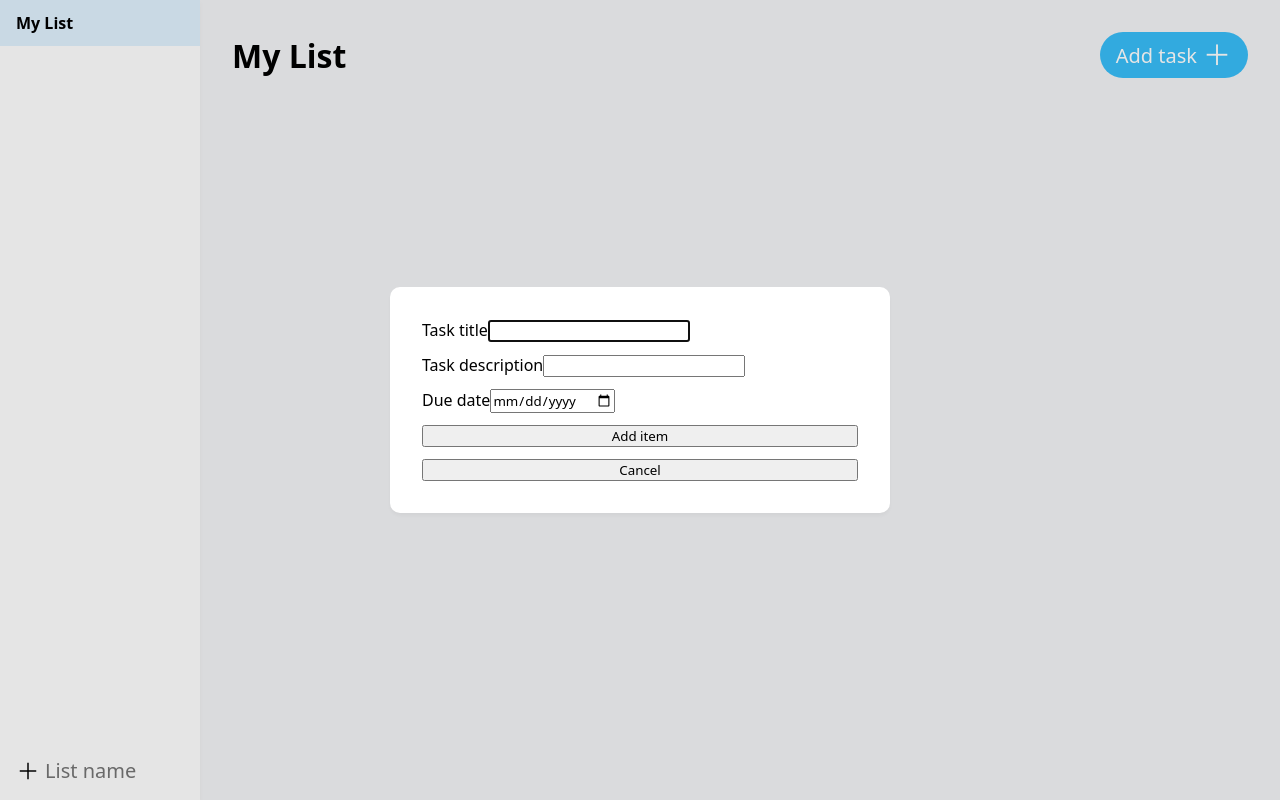
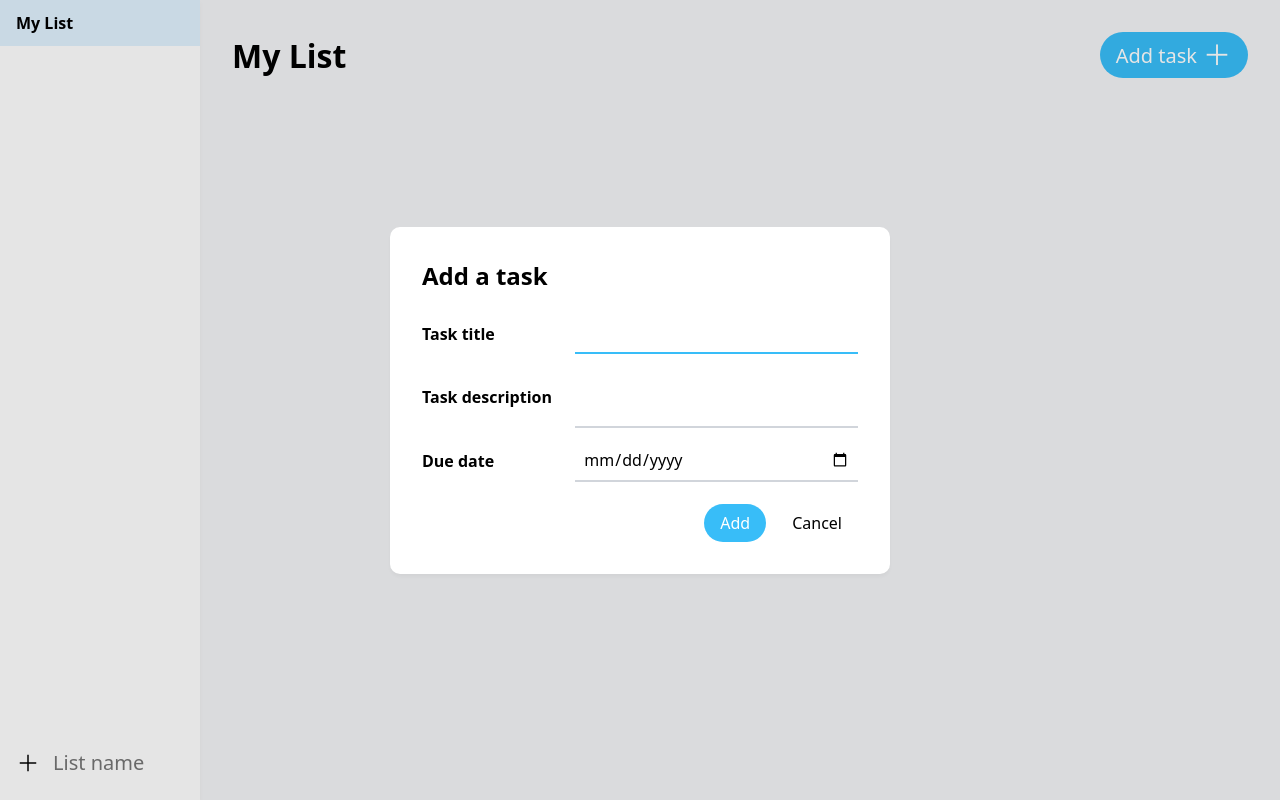
Before and after one commit to cristoval21/todo-list, a website built with webpack: page src/index.html in a window 1280 px wide. Both pictures are taken after a click on the button "Add task". Built offline with nearby package versions, Linux system fonts and the light colour scheme; a web font is replaced by a local one.

Commit message:
feat: revamp modal UI

```diff
--- a/package.json
+++ b/package.json
@@ -17,5 +17,8 @@
     "webpack": "^5.91.0",
     "webpack-cli": "^5.1.4",
     "webpack-dev-server": "^5.0.4"
+  },
+  "dependencies": {
+    "date-fns": "^3.6.0"
   }
 }
--- a/src/layouts/AddItemModal.js
+++ b/src/layouts/AddItemModal.js
@@ -1,7 +1,8 @@
-import { buildMainUI, refreshMainUI } from "./ScreenController";
+import { refreshMainUI } from "./ScreenController";
 import { todoController } from "../components/TodoController";
+import { format, isPast } from "date-fns";
 
-export function buildModal(lists) {
+export function buildModal() {
   const dialogAddItem = document.createElement('dialog');
   dialogAddItem.classList.add('dialog');
   dialogAddItem.classList.add('dialog-add-item__form');
@@ -10,18 +11,40 @@ export function buildModal(lists) {
   form.classList.add('form');
   form.classList.add('dialog-add-item__form');
 
+  // Header
+  const formHeader = document.createElement('div');
+  formHeader.classList.add('form__header');
+
+  const formHeading = document.createElement('h2');
+  formHeading.classList.add('form__heading');
+  formHeading.textContent = 'Add a task';
+
+  formHeader.appendChild(formHeading);
+  form.appendChild(formHeader);
+
   // Title
   const fieldTitle = document.createElement('div');
   fieldTitle.classList.add('form__field');
 
   const labelTitle = document.createElement('label');
+  labelTitle.classList.add('form__label');
   labelTitle.setAttribute('for', 'item-title');
   labelTitle.textContent = 'Task title';
 
   const inputTitle = document.createElement('input');
+  inputTitle.classList.add('input');
+  inputTitle.classList.add('form__input');
+  inputTitle.classList.add('form__input-title');
   inputTitle.type = 'text';
   inputTitle.id = 'item-title';
   inputTitle.required = true;
+  inputTitle.addEventListener('focusout', (e) => {
+    if (isTitleValid(e.target.value)) {
+      e.target.classList.remove('form__input--invalid');
+    } else {
+      e.target.classList.add('form__input--invalid');
+    }
+  });
 
   fieldTitle.appendChild(labelTitle);
   fieldTitle.appendChild(inputTitle);
@@ -32,58 +55,89 @@ export function buildModal(lists) {
   fieldDescription.classList.add('form__field');
 
   const labelDescription = document.createElement('label');
+  labelDescription.classList.add('form__label');
   labelDescription.setAttribute('for', 'item-description');
   labelDescription.textContent = 'Task description';
 
-  const inputDescription = document.createElement('input');
-  inputDescription.type = 'text';
+  const inputDescription = document.createElement('textarea');
+  inputDescription.classList.add('input');
+  inputDescription.classList.add('input--textarea');
+  inputDescription.classList.add('form__input');
+  inputDescription.classList.add('form__input-description');
+  inputDescription.classList.add('form__input--textarea');
   inputDescription.id = 'item-description';
 
   fieldDescription.appendChild(labelDescription);
   fieldDescription.appendChild(inputDescription);
   form.appendChild(fieldDescription);
 
-  // Due
-  const fieldDue = document.createElement('div');
-  fieldDue.classList.add('form__field');
+  // Due Date
+  const fieldDueDate = document.createElement('div');
+  fieldDueDate.classList.add('form__field');
 
-  const labelDue = document.createElement('label');
-  labelDue.setAttribute('for', 'item-due');
-  labelDue.textContent = 'Due date'
+  const labelDueDate = document.createElement('label');
+  labelDueDate.classList.add('form__label');
+  labelDueDate.setAttribute('for', 'item-due');
+  labelDueDate.textContent = 'Due date'
 
-  const inputDue = document.createElement('input');
-  inputDue.type = 'date';
-  inputDue.id = 'item-due';
+  const inputDueDate = document.createElement('input');
+  inputDueDate.classList.add('input');
+  inputDueDate.classList.add('input--date');
+  inputDueDate.classList.add('form__input');
+  inputDueDate.classList.add('form__input-due-date');
+  inputDueDate.classList.add('form__input--date');
+  inputDueDate.min = format(new Date(), 'yyyy-MM-dd');
+  inputDueDate.type = 'date';
+  inputDueDate.id = 'item-due';
+  inputDueDate.addEventListener('focusout', (e) => {
+    if (isDueDateValid(e.target.value)) {
+      e.target.classList.remove('form__input--invalid');
+    } else {
+      e.target.classList.add('form__input--invalid');
+    }
+  })
 
-  fieldDue.appendChild(labelDue);
-  fieldDue.appendChild(inputDue);
-  form.appendChild(fieldDue);
+  fieldDueDate.appendChild(labelDueDate);
+  fieldDueDate.appendChild(inputDueDate);
+  form.appendChild(fieldDueDate);
+
+  // Actions
+  const formActions = document.createElement('div');
+  formActions.classList.add('form__actions');
+  form.appendChild(formActions);
 
   // Button Add Item
   const btnAddItem = document.createElement('button');
+  btnAddItem.classList.add('button');
+  btnAddItem.classList.add('button--primary');
+  btnAddItem.classList.add('form__button');
   btnAddItem.type = 'submit';
-  btnAddItem.textContent = 'Add item';
+  btnAddItem.textContent = 'Add';
   btnAddItem.addEventListener('click', (e) => {
     e.preventDefault();
-    if (!form.checkValidity()) {
-      alert('Form is invalid');
-    } else {
+    if (isTitleValid(inputTitle.value) && isDueDateValid(inputDueDate.value)) {
       btnAddItemHandler(
         inputTitle.value,
         inputDescription.value,
-        inputDue.value,
+        inputDueDate.value,
       );
       form.reset();
     }
   });
-  form.appendChild(btnAddItem);
+  formActions.appendChild(btnAddItem);
 
   // Button Cancel
   const btnCancel = document.createElement('button');
+  btnCancel.classList.add('button');
+  btnCancel.classList.add('button--tertiary');
+  btnCancel.classList.add('form__button');
   btnCancel.type = 'button';
   btnCancel.textContent = 'Cancel';
-  btnCancel.addEventListener('click', close);
-  form.appendChild(btnCancel);
+  btnCancel.addEventListener('click', () => {
+    btnCancelHandler();
+    form.reset();
+  });
+  formActions.appendChild(btnCancel);
 
   dialogAddItem.appendChild(form);
   document.body.appendChild(dialogAddItem);
@@ -94,7 +148,7 @@ export function show() {
   dialogAddItem.showModal();
 }
 
-function close() {
+function btnCancelHandler() {
   const dialogAddItem = document.querySelector('.dialog-add-item__form');
   dialogAddItem.close();
 }
@@ -106,5 +160,13 @@ function btnAddItemHandler(title, description, dueDate) {
     dueDate,
   )
   refreshMainUI();
-  close();
+  btnCancelHandler();
 }
+
+function isTitleValid(title) {
+  return Boolean(title);
+}
+
+function isDueDateValid(dateString) {
+  return !isPast(dateString);
+}
--- a/src/style.css
+++ b/src/style.css
@@ -1,15 +1,16 @@
 :root {
-  --sidebar-background: #ffffff;
-  --lists-background: #f3f4f6;
-  --item-background: #ffffff;
+  --background-sidebar: #ffffff;
+  --background-lists: #f3f4f6;
+  --background-item: #ffffff;
   --hover: #e0f2fe;
-  --active-border: #38bdf8;
-  --active-background: #e0f2fe;
+  --border-active: #38bdf8;
+  --background-active: #e0f2fe;
   --tertiary: #38bdf8;
   --tertiary-hover: #0ea5e9;
   --on-dark: #ffffff;
-  --standard-shadow: rgba(0, 0, 0, 0.04) 0px 3px 5px;
-
+  --shadow-standard: rgba(0, 0, 0, 0.04) 0px 3px 5px;
+  --border-subtle: #d1d5db;
+  --border-invalid: #ef4444;
 }
 
 * {
@@ -30,6 +31,7 @@
   cursor: pointer;
   padding: 0.5rem 1rem;
   border-radius: 500px;
+  font-size: 1rem;
 }
 
 .button__icon {
@@ -70,36 +72,81 @@
   border: none;
   border-radius: 10px;
   padding: 2rem;
-  box-shadow: var(--standard-shadow);
+  box-shadow: var(--shadow-standard);
   width: min(80vw, 500px);
-}
-
-/* Form */
-.form {
-  display: flex;
-  flex-direction: column;
-  gap: 0.75em;
 }
 
 /* Input */
 .input {
   border: none;
+  font-size: 1rem;
+  padding: 0.5rem;
 }
 
 .input:focus {
   outline: none;
 }
 
+.input--textarea {
+  resize: none;
+}
+
+/* Form */
+.form {
+  display: grid;
+  grid-template-columns: 1fr 2fr;
+  grid-template-rows: 1fr;
+  /* grid-auto-flow: column; */
+  gap: 0.75em;
+}
+
+.form__header {
+  grid-column: 1 / -1;
+  margin-block-end: 10px;
+}
+
+.form__field {
+  grid-template-columns: subgrid;
+  display: grid;
+  grid-column: 1 / -1;
+  align-items: center;
+}
+
+.form__label {
+  font-weight: bold;
+}
+
+.form__input {
+  border-block-end: 2px solid var(--border-subtle);
+}
+
+.form__input:focus {
+  border-block-end: 2px solid var(--border-active);
+}
+
+.form__input--invalid {
+  border-block-end: 2px solid var(--border-invalid);
+}
+
+
+.form__actions {
+  grid-column: 1 / -1;
+  margin-block-start: 10px;
+  margin-inline-start: auto;
+  display: flex;
+  gap: 10px;
+}
+
 /* Sidebar */
 .sidebar {
   height: 100vh;
   max-width: 200px;
-  background-color: var(--sidebar-background);
+  background-color: var(--background-sidebar);
   position: sticky;
   top: 0;
   left: 0;
   flex-shrink: 0;
-  box-shadow: var(--standard-shadow);
+  box-shadow: var(--shadow-standard);
 }
 
 .sidebar__container {
@@ -119,7 +166,7 @@
 }
 
 .sidebar__item--active {
-  background-color: var(--active-background);
+  background-color: var(--background-active);
   font-weight: bold;
 }
 
@@ -154,7 +201,7 @@
   height: 100%;
   padding: 2rem;
   width: 100%;
-  background-color: var(--lists-background);
+  background-color: var(--background-lists);
 }
 
 .list__header {
@@ -176,8 +223,8 @@
 }
 
 .item__container {
-  background-color: var(--item-background);
+  background-color: var(--background-item);
   border-radius: 10px;
   padding: 0.5rem 1rem;
-  box-shadow: var(--standard-shadow);
+  box-shadow: var(--shadow-standard);
 }
```
Also changed, not shown: 1 other file.
